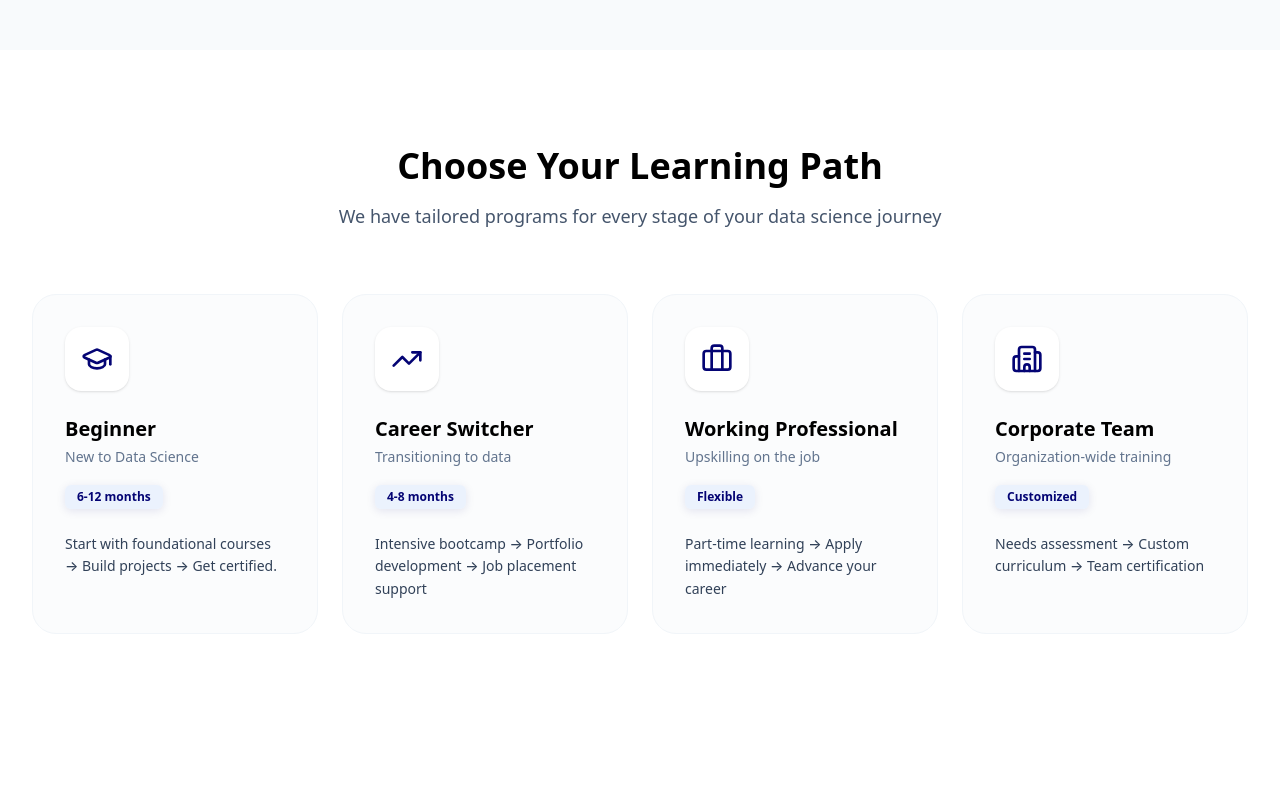
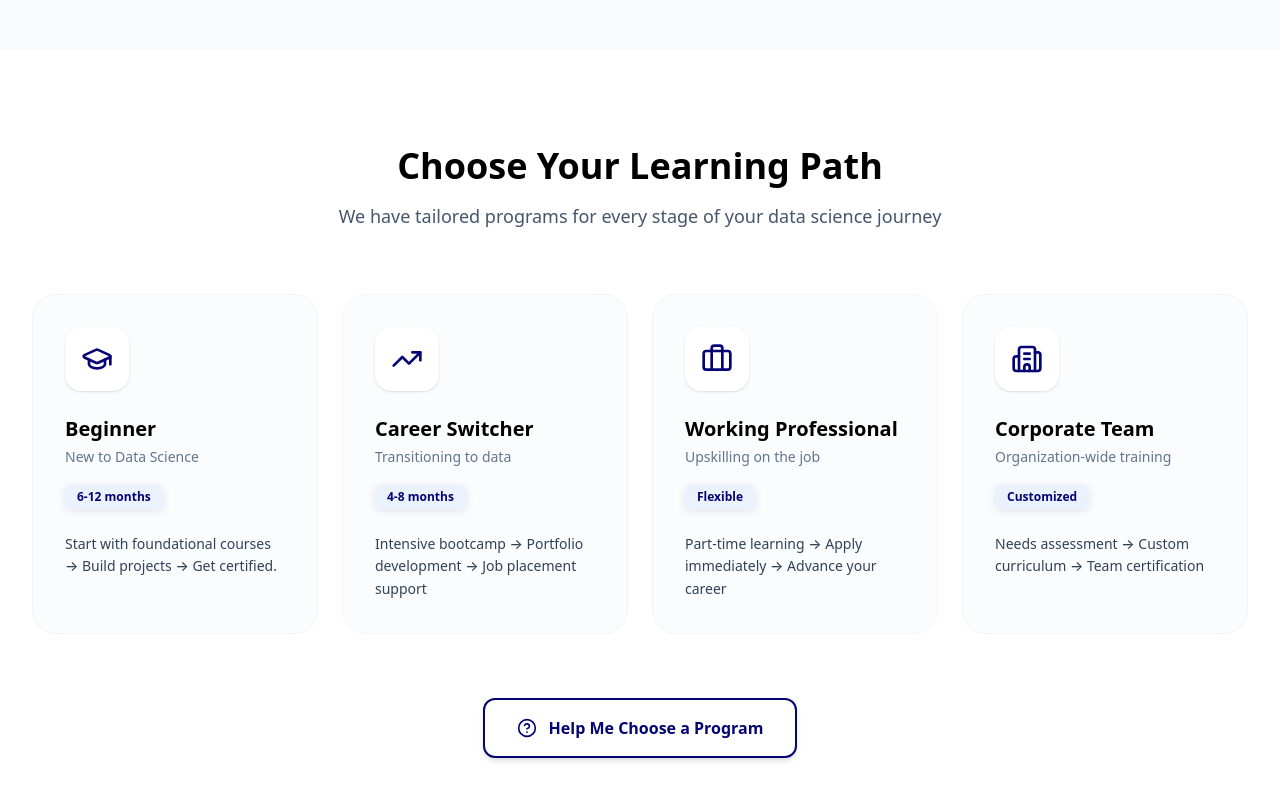
Before and after one commit to Tracy832/africdsa-web, a Next.js app: page / in a window 1280 px wide. Shown: the part 6738-7538 px from the top of the page. Before the commit the page ends 7468 px from the top, so only its background shows below. Built offline with nearby package versions, Linux system fonts and the light colour scheme.

Commit message:
feat: add 'Help Me Choose' CTA to learning paths

```diff
--- a/src/components/LearningPath.tsx
+++ b/src/components/LearningPath.tsx
@@ -2,7 +2,8 @@ import {
   GraduationCap,
   TrendingUp,
   Briefcase,
-  Building2
+  Building2,
+  HelpCircle
 } from 'lucide-react';
 
 export default function LearningPath() {
@@ -49,7 +50,7 @@ export default function LearningPath() {
           </p>
         </div>
 
-        <div className="grid md:grid-cols-2 lg:grid-cols-4 gap-6">
+        <div className="grid md:grid-cols-2 lg:grid-cols-4 gap-6 mb-16">
           {paths.map((path, index) => (
             <div
               key={index}
@@ -72,6 +73,14 @@ export default function LearningPath() {
             </div>
           ))}
         </div>
+
+        {/* New CTA Button Section */}
+        <div className="flex justify-center">
+          <button className="group flex items-center gap-3 px-8 py-4 bg-white border-2 border-[#040474] text-[#040474] font-bold rounded-xl hover:bg-[#040474] hover:text-white transition-all duration-300 shadow-md">
+            <HelpCircle size={20} className="group-hover:rotate-12 transition-transform" />
+            Help Me Choose a Program
+          </button>
+        </div>
       </div>
     </section>
   );
```
